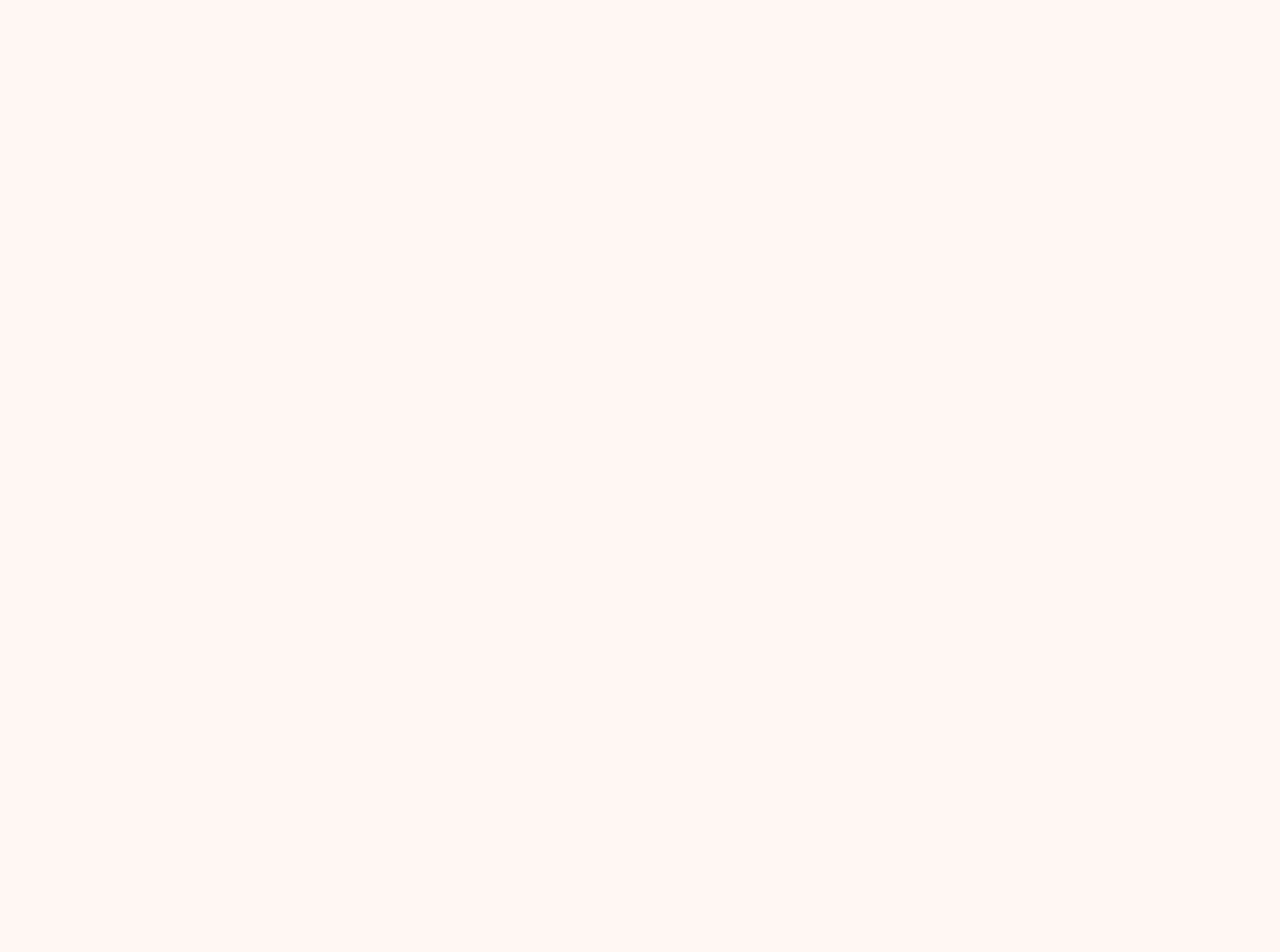
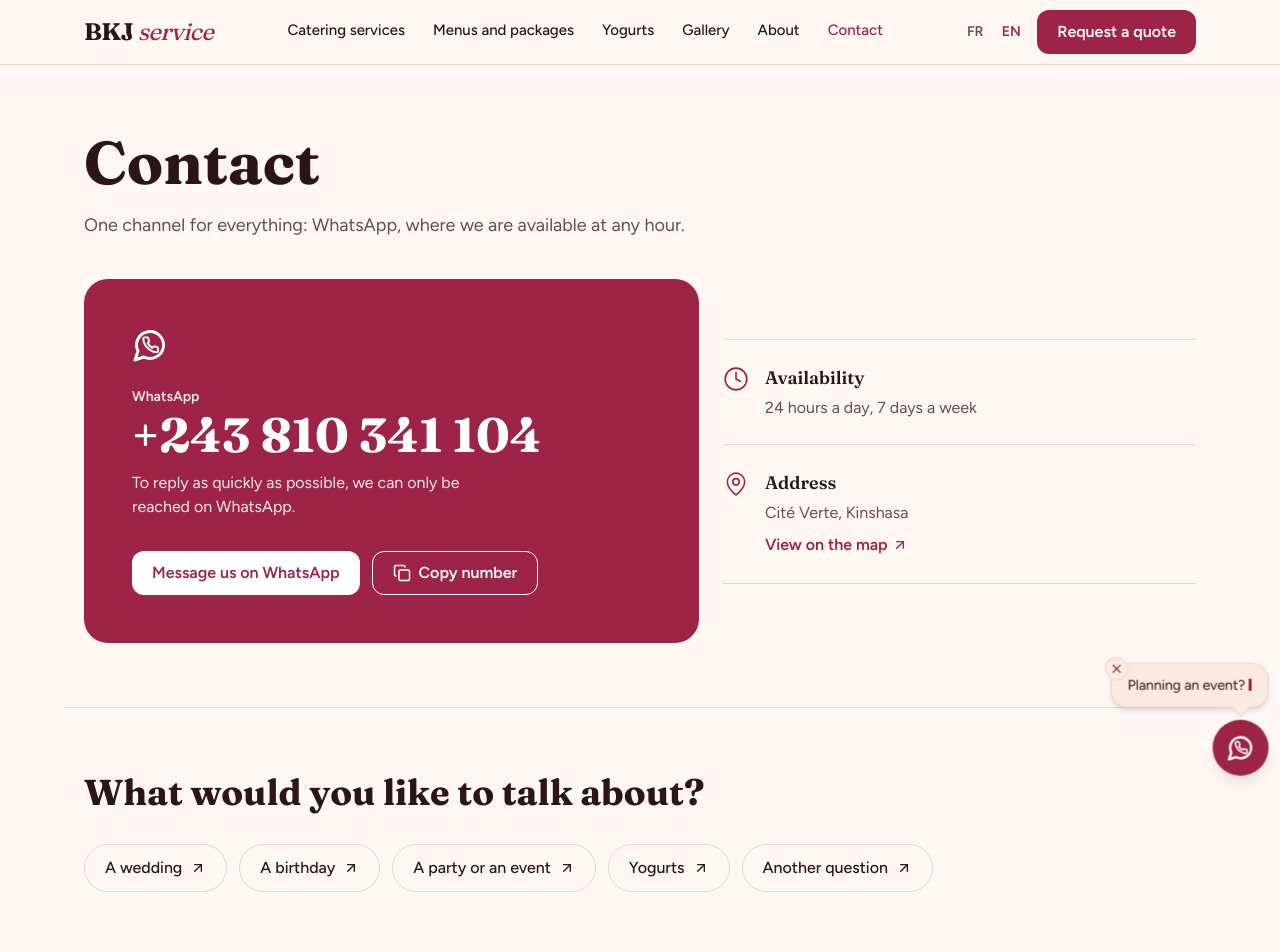
Before and after one commit to MarceloKld/bkj-service, a Next.js app: page /en/contact in a window 1280 px wide. Before the commit this address had no page. Shown: the top 952 px of the page. Before the commit the page ends 800 px from the top, so only its background shows below. Built offline with nearby package versions, Linux system fonts and the light colour scheme.

Commit message:
feat: page Contact (WhatsApp uniquement, 24/7)

```diff
--- /dev/null
+++ b/src/app/[locale]/contact/page.tsx
@@ -0,0 +1,136 @@
+import type { Metadata } from "next";
+import Link from "next/link";
+import { notFound } from "next/navigation";
+import { ArrowUpRight, Clock, MapPin } from "lucide-react";
+import { isLocale } from "@/i18n/config";
+import { getDictionary } from "@/i18n/dictionaries";
+import { siteConfig } from "@/data/config";
+import { whatsappLink } from "@/lib/whatsapp";
+import WhatsAppIcon from "@/components/icons/WhatsAppIcon";
+import CopyNumber from "@/components/ui/CopyNumber";
+import Reveal from "@/components/motion/Reveal";
+
+type Props = { params: Promise<{ locale: string }> };
+
+export async function generateMetadata({ params }: Props): Promise<Metadata> {
+  const { locale } = await params;
+  if (!isLocale(locale)) return {};
+  const dict = getDictionary(locale);
+  return { title: dict.contactPage.title, description: dict.contactPage.intro };
+}
+
+export default async function ContactPage({ params }: Props) {
+  const { locale } = await params;
+  if (!isLocale(locale)) notFound();
+  const dict = getDictionary(locale);
+  const t = dict.contactPage;
+  const { business } = siteConfig;
+
+  const mapUrl = `https://www.google.com/maps/search/?api=1&query=${encodeURIComponent(business.address)}`;
+
+  const topics = [
+    { label: t.topicWedding, message: t.msgWedding },
+    { label: t.topicBirthday, message: t.msgBirthday },
+    { label: t.topicEvent, message: t.msgEvent },
+    { label: t.topicYogurts, message: t.msgYogurts },
+    { label: t.topicOther, message: t.msgGeneric },
+  ];
+
+  return (
+    <>
+      <header className="mx-auto max-w-6xl px-5 pb-10 pt-12 lg:pt-16">
+        <h1 className="font-display text-4xl font-bold leading-[1.1] sm:text-6xl">{t.title}</h1>
+        <p className="mt-4 max-w-2xl text-lg text-muted">{t.intro}</p>
+      </header>
+
+      <section className="mx-auto grid max-w-6xl gap-6 px-5 pb-16 lg:grid-cols-[1.3fr_1fr]">
+        <div className="rounded-3xl bg-primary p-8 text-on-primary sm:p-12">
+          <WhatsAppIcon size={36} />
+          <p className="mt-6 text-sm font-semibold opacity-90">{t.whatsappTitle}</p>
+          <p className="mt-1 font-display text-4xl font-bold sm:text-5xl">{business.whatsappDisplay}</p>
+          <p className="mt-3 max-w-sm opacity-90">{t.onlyWhatsapp}</p>
+          <div className="mt-8 flex flex-wrap gap-3">
+            <a
+              href={whatsappLink(t.msgGeneric)}
+              target="_blank"
+              rel="noopener noreferrer"
+              className="btn bg-on-primary text-primary"
+            >
+              {t.whatsappCta}
+            </a>
+            <CopyNumber value={business.whatsappDisplay} label={t.copy} copiedLabel={t.copied} />
+          </div>
+        </div>
+
+        <dl className="divide-y divide-line border-y border-line lg:self-center">
+          <div className="flex gap-4 py-6">
+            <Clock size={26} strokeWidth={1.5} className="mt-0.5 shrink-0 text-primary" aria-hidden="true" />
+            <div>
+              <dt className="font-display text-lg font-semibold">{t.availabilityTitle}</dt>
+              <dd className="mt-1 text-muted">{t.availability}</dd>
+            </div>
+          </div>
+          <div className="flex gap-4 py-6">
+            <MapPin size={26} strokeWidth={1.5} className="mt-0.5 shrink-0 text-primary" aria-hidden="true" />
+            <div>
+              <dt className="font-display text-lg font-semibold">{t.addressTitle}</dt>
+              <dd className="mt-1 text-muted">{business.address}</dd>
+              <dd className="mt-2">
+                <a
+                  href={mapUrl}
+                  target="_blank"
+                  rel="noopener noreferrer"
+                  className="link-underline inline-flex items-center gap-1 pb-0.5 font-semibold text-primary"
+                >
+                  {t.mapLink}
+                  <ArrowUpRight size={16} aria-hidden="true" />
+                </a>
+              </dd>
+            </div>
+          </div>
+        </dl>
+      </section>
+
+      <section className="mx-auto max-w-6xl border-t border-line px-5 py-16">
+        <Reveal>
+          <h2 data-reveal className="font-display text-3xl font-bold sm:text-4xl">
+            {t.topicsTitle}
+          </h2>
+          <ul className="mt-8 flex flex-wrap gap-3">
+            {topics.map((topic) => (
+              <li key={topic.label} data-reveal>
+                <a
+                  href={whatsappLink(topic.message)}
+                  target="_blank"
+                  rel="noopener noreferrer"
+                  className="inline-flex min-h-12 items-center gap-2 rounded-full border border-line px-5 font-medium transition-colors hover:border-primary hover:text-primary"
+                >
+                  {topic.label}
+                  <ArrowUpRight size={16} aria-hidden="true" />
+                </a>
+              </li>
+            ))}
+          </ul>
+        </Reveal>
+      </section>
+
+      <section className="mx-auto max-w-6xl px-5 pb-16 lg:pb-24">
+        <Reveal className="rounded-3xl bg-surface p-8 sm:p-12">
+          <h2 data-reveal className="max-w-2xl font-display text-3xl font-bold sm:text-4xl">
+            {t.quoteTitle}
+          </h2>
+          <p data-reveal className="mt-3 max-w-xl text-lg text-muted">
+            {t.quoteText}
+          </p>
+          <div data-reveal className="mt-6">
+            <Link href={`/${locale}/devis`} className="btn btn-primary">
+              {t.quoteCta}
+            </Link>
+          </div>
+        </Reveal>
+      </section>
+    </>
+  );
+}
+
+export const instant = false;
--- a/src/components/layout/Footer.tsx
+++ b/src/components/layout/Footer.tsx
@@ -2,6 +2,7 @@ import Link from "next/link";
 import type { Locale } from "@/i18n/config";
 import type { Dictionary } from "@/i18n/dictionaries";
 import Logo from "./Logo";
+import { siteConfig } from "@/data/config";
 import CurrentYear from "./CurrentYear";
 import FloatingQuote from "./FloatingQuote";
 
@@ -49,6 +50,8 @@ export default function Footer({ locale, dict }: Props) {
         <div>
           <Logo />
           <p className="mt-3 max-w-xs text-muted">{dict.footer.tagline}</p>
+          <p className="mt-4 text-sm text-muted">{siteConfig.business.address}</p>
+          <p className="text-sm text-muted">WhatsApp : {siteConfig.business.whatsappDisplay} · {dict.contactPage.availabilityShort}</p>
         </div>
         {column(dict.footer.explore, explore)}
         {column(dict.footer.info, info)}
--- /dev/null
+++ b/src/components/ui/CopyNumber.tsx
@@ -0,0 +1,25 @@
+"use client";
+
+import { useState } from "react";
+import { Check, Copy } from "lucide-react";
+
+type Props = { value: string; label: string; copiedLabel: string };
+
+export default function CopyNumber({ value, label, copiedLabel }: Props) {
+  const [copied, setCopied] = useState(false);
+
+  const copy = async () => {
+    try {
+      await navigator.clipboard.writeText(value);
+      setCopied(true);
+      setTimeout(() => setCopied(false), 2000);
+    } catch {}
+  };
+
+  return (
+    <button type="button" onClick={copy} className="btn border border-current">
+      {copied ? <Check size={18} aria-hidden="true" /> : <Copy size={18} aria-hidden="true" />}
+      <span aria-live="polite">{copied ? copiedLabel : label}</span>
+    </button>
+  );
+}
--- a/src/i18n/en.json
+++ b/src/i18n/en.json
@@ -158,5 +158,33 @@
     "closingTitle": "An event? Think individual cups.",
     "closingText": "Birthday, wedding, seminar: we prepare large quantities on request.",
     "closingCta": "Request a quote"
+  },
+  "contactPage": {
+    "title": "Contact",
+    "intro": "One channel for everything: WhatsApp, where we are available at any hour.",
+    "whatsappTitle": "WhatsApp",
+    "whatsappCta": "Message us on WhatsApp",
+    "copy": "Copy number",
+    "copied": "Number copied",
+    "onlyWhatsapp": "To reply as quickly as possible, we can only be reached on WhatsApp.",
+    "availabilityTitle": "Availability",
+    "availability": "24 hours a day, 7 days a week",
+    "availabilityShort": "24/7",
+    "addressTitle": "Address",
+    "mapLink": "View on the map",
+    "topicsTitle": "What would you like to talk about?",
+    "topicWedding": "A wedding",
+    "topicBirthday": "A birthday",
+    "topicEvent": "A party or an event",
+    "topicYogurts": "Yogurts",
+    "topicOther": "Another question",
+    "msgGeneric": "Hello BKJ service, I have a question.",
+    "msgWedding": "Hello BKJ service, I am planning a wedding and would like to discuss it.",
+    "msgBirthday": "Hello BKJ service, I am planning a birthday and would like to discuss it.",
+    "msgEvent": "Hello BKJ service, I am planning a party and would like to discuss it.",
+    "msgYogurts": "Hello BKJ service, I would like information about your yogurts.",
+    "quoteTitle": "For a detailed quote",
+    "quoteText": "The three-step form prepares your message: you just have to send it.",
+    "quoteCta": "Request a quote"
   }
 }
--- a/src/i18n/fr.json
+++ b/src/i18n/fr.json
@@ -158,5 +158,33 @@
     "closingTitle": "Un événement ? Pensez aux pots individuels.",
     "closingText": "Anniversaire, mariage, séminaire : nous préparons de grandes quantités sur demande.",
     "closingCta": "Demander un devis"
+  },
+  "contactPage": {
+    "title": "Contact",
+    "intro": "Un seul canal pour tout : WhatsApp, où nous sommes disponibles à toute heure.",
+    "whatsappTitle": "WhatsApp",
+    "whatsappCta": "Écrire sur WhatsApp",
+    "copy": "Copier le numéro",
+    "copied": "Numéro copié",
+    "onlyWhatsapp": "Pour vous répondre au plus vite, nous sommes joignables uniquement sur WhatsApp.",
+    "availabilityTitle": "Disponibilité",
+    "availability": "24 h/24, 7 j/7",
+    "availabilityShort": "24 h/24, 7 j/7",
+    "addressTitle": "Adresse",
+    "mapLink": "Voir sur la carte",
+    "topicsTitle": "De quoi voulez-vous parler ?",
+    "topicWedding": "Un mariage",
+    "topicBirthday": "Un anniversaire",
+    "topicEvent": "Une fête ou un événement",
+    "topicYogurts": "Des yaourts",
+    "topicOther": "Une autre question",
+    "msgGeneric": "Bonjour BKJ service, j'ai une question.",
+    "msgWedding": "Bonjour BKJ service, je prépare un mariage et j'aimerais en discuter.",
+    "msgBirthday": "Bonjour BKJ service, je prépare un anniversaire et j'aimerais en discuter.",
+    "msgEvent": "Bonjour BKJ service, je prépare une fête et j'aimerais en discuter.",
+    "msgYogurts": "Bonjour BKJ service, je souhaite des informations sur vos yaourts.",
+    "quoteTitle": "Pour un devis détaillé",
+    "quoteText": "Le formulaire en trois étapes prépare votre message : vous n'avez qu'à l'envoyer.",
+    "quoteCta": "Demander un devis"
   }
 }
```
